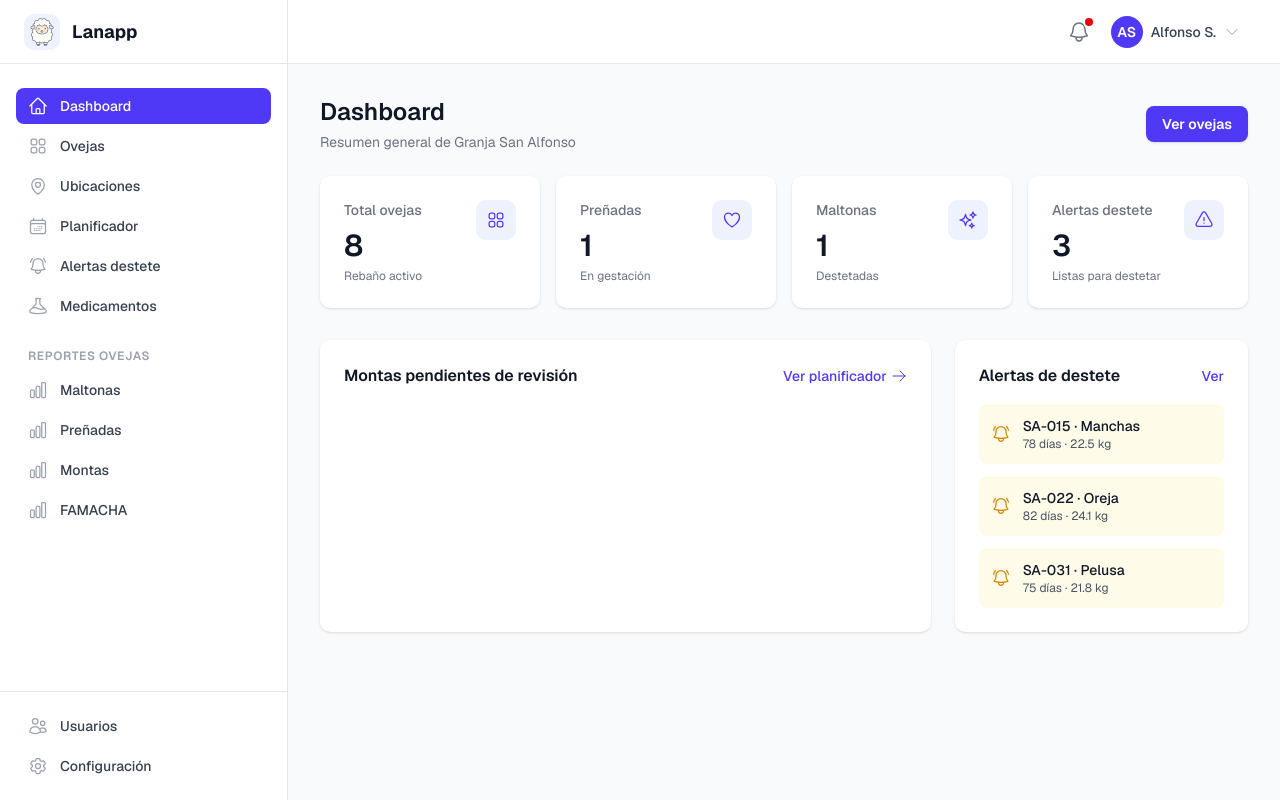
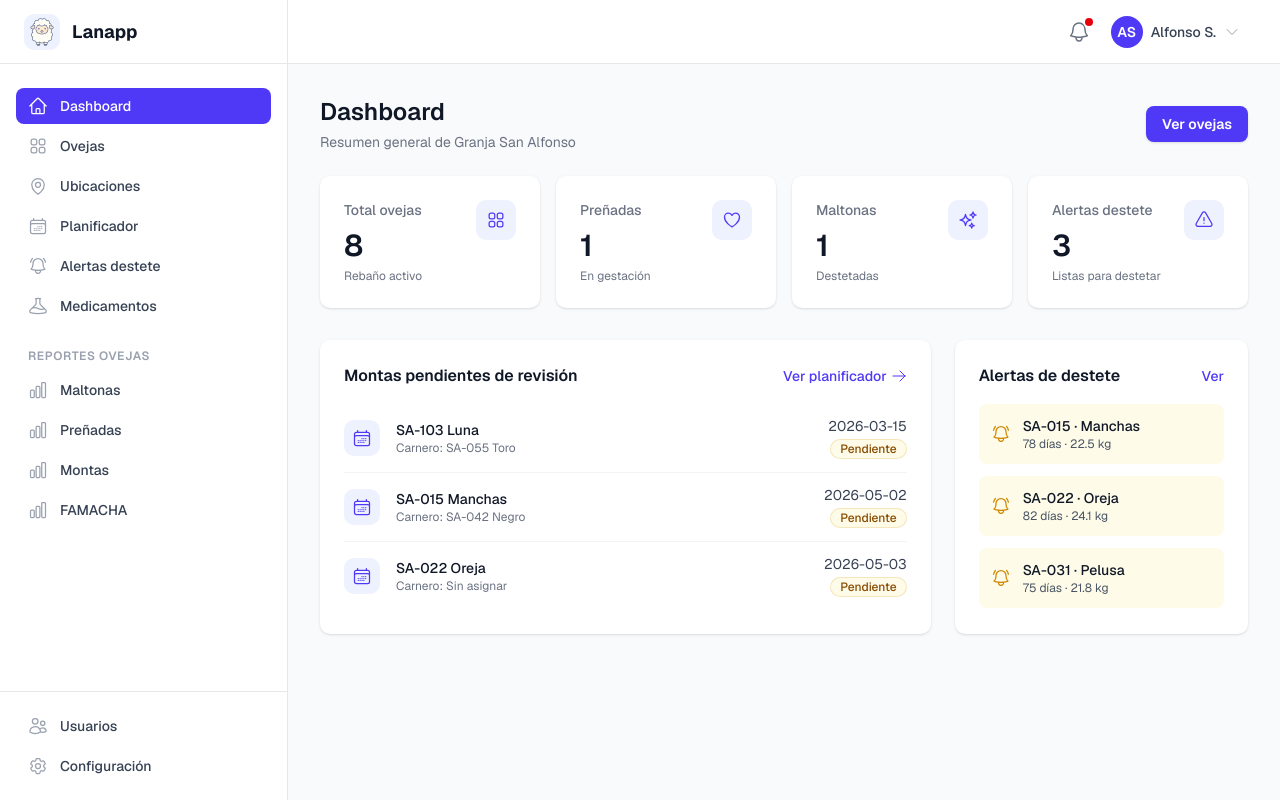
Before and after one commit to alexanderwsp-git/lanapp, a Next.js app in the folder lanapp-ui/: page /dashboard in a window 1280 px wide. Built offline with nearby package versions, Linux system fonts and the light colour scheme.

Commit message:
feat: enhance sheep data display and breeding status filtering

```diff
--- a/lanapp-ui/app/dashboard/page.tsx
+++ b/lanapp-ui/app/dashboard/page.tsx
@@ -12,13 +12,13 @@ import {
   ArrowRightIcon,
   BellAlertIcon,
 } from "@heroicons/react/24/outline"
-import { sheepData, breedingData, weaningAlerts, statusColor } from "@/lib/mock-data"
+import { sheepData, breedingData, weaningAlerts, statusColor, sheepDisplay } from "@/lib/mock-data"
 
 export default function DashboardPage() {
   const total = sheepData.length
   const prenadas = sheepData.filter((s) => s.categoria.includes("preñada") || s.categoria === "Oveja preñada").length
   const maltonas = sheepData.filter((s) => s.categoria.includes("destetad")).length
-  const proximasMontas = breedingData.filter((b) => b.resultado === "Pendiente")
+  const proximasMontas = breedingData.filter((b) => b.result === "Pendiente")
 
   return (
     <DashboardLayout>
@@ -67,12 +67,12 @@ export default function DashboardPage() {
                   <CalendarDaysIcon className="h-5 w-5 text-indigo-600" aria-hidden="true" />
                 </div>
                 <div className="min-w-0 flex-1">
-                  <p className="truncate text-sm font-medium text-gray-900">{b.oveja}</p>
-                  <p className="truncate text-xs text-gray-500">Carnero: {b.carnero}</p>
-                </div>
-                <div className="text-right">
-                  <p className="text-sm text-gray-700">{b.fechaMonta}</p>
-                  <StatusBadge color={statusColor[b.resultado]}>{b.resultado}</StatusBadge>
+                      <p className="truncate text-sm font-medium text-gray-900">{sheepDisplay(b.eweId)}</p>
+                      <p className="truncate text-xs text-gray-500">Carnero: {b.ramId ? sheepDisplay(b.ramId) : "Sin asignar"}</p>
+                    </div>
+                    <div className="text-right">
+                      <p className="text-sm text-gray-700">{b.matingDate}</p>
+                      <StatusBadge color={statusColor[b.result]}>{b.result}</StatusBadge>
                 </div>
               </li>
             ))}
```
